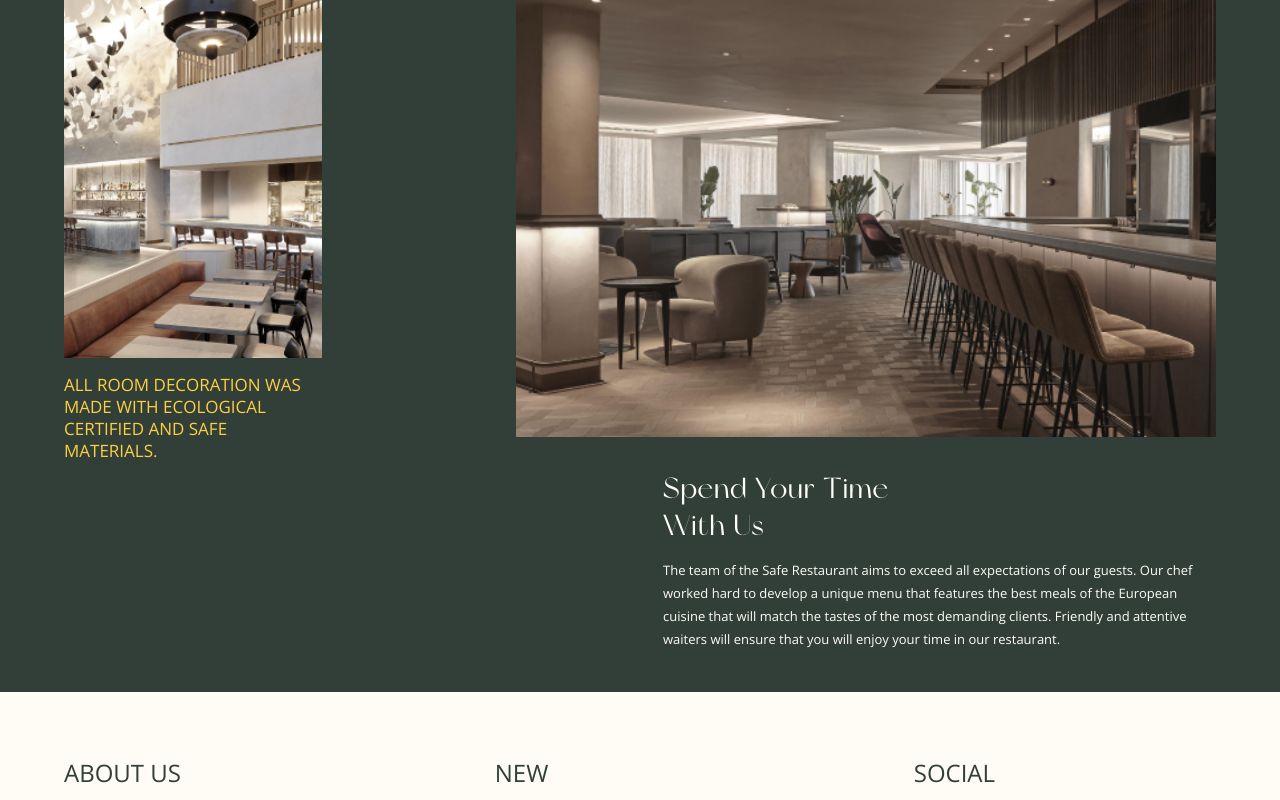
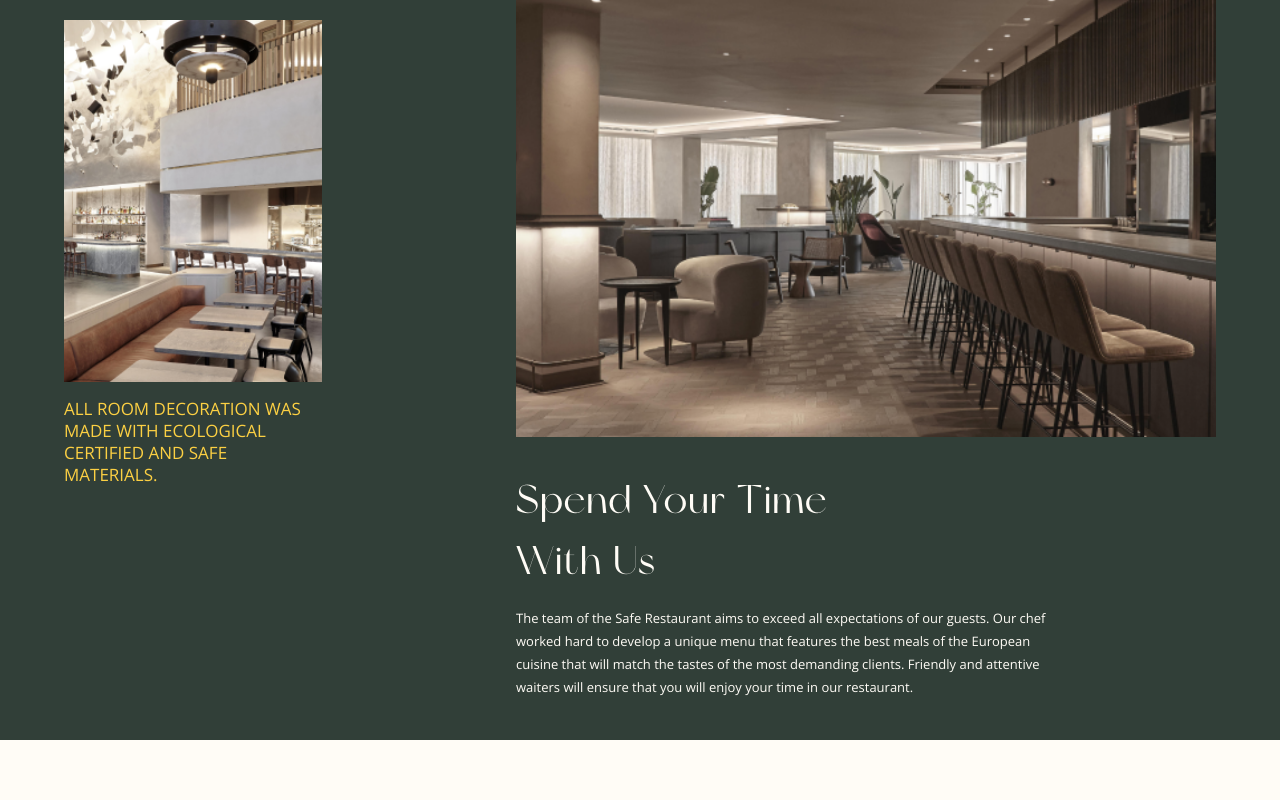
Before and after one commit to gift56/Fullstack-HotelWebsite, a React (Create React App) app: page /restaurant in a window 1280 px wide. Shown: the part 1887-2687 px from the top of the page. Built offline with nearby package versions, Linux system fonts and the light colour scheme.

Commit message:
added some stuff

```diff
--- a/src/styles/ResturantStyle/ResturantSpace.styled.js
+++ b/src/styles/ResturantStyle/ResturantSpace.styled.js
@@ -123,6 +123,9 @@ export const ResturantSpaceRightArea = styled.div`
     display: inherit;
     align-items: flex-end;
     justify-content: flex-end;
+    @media screen and (min-width: ${({ theme }) => theme.mobile.minLap}) {
+      justify-content: flex-start;
+    }
     .details {
       display: flex;
       flex-direction: column;
@@ -138,6 +141,10 @@ export const ResturantSpaceRightArea = styled.div`
         line-height: 37px;
         letter-spacing: 0.03em;
         text-transform: capitalize;
+        @media screen and (min-width: ${({ theme }) => theme.mobile.minLap}) {
+          font-size: 40px;
+          line-height: 61px;
+        }
       }
       p {
         font-weight: 400;
```
